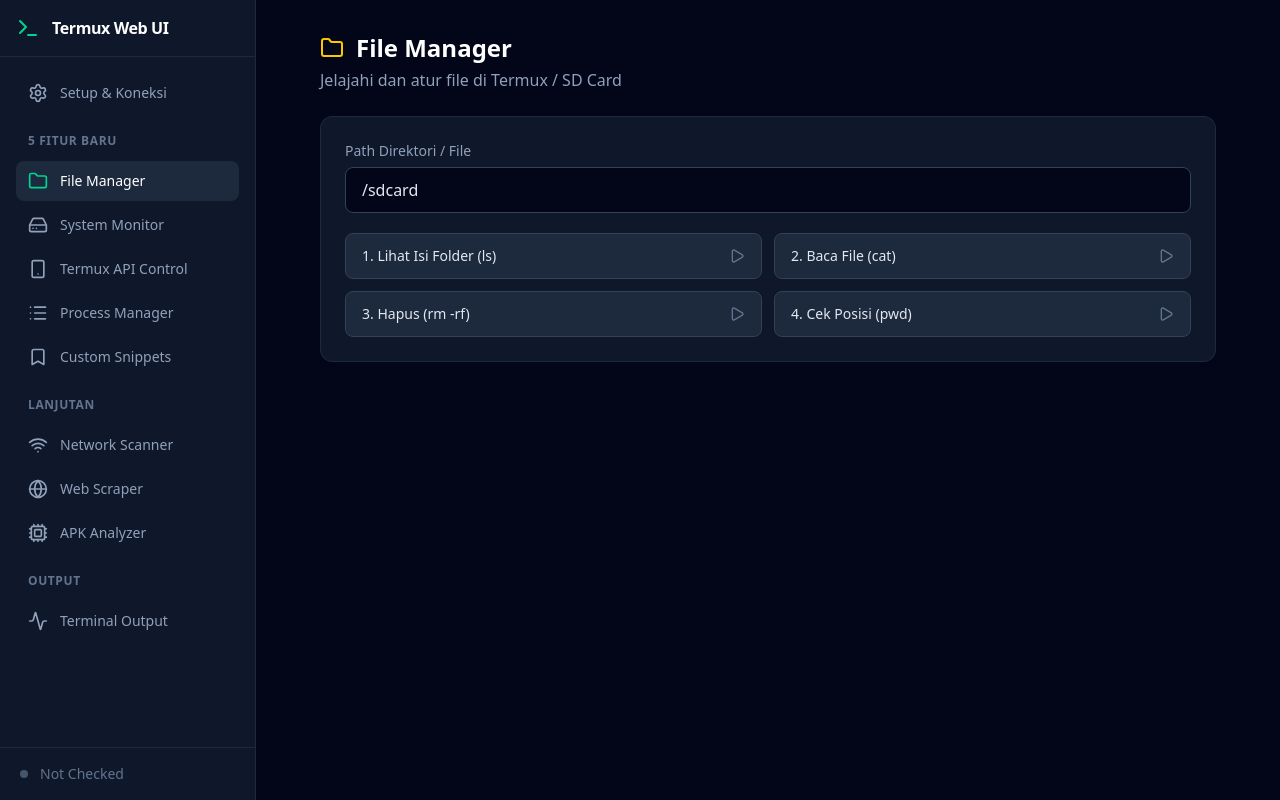
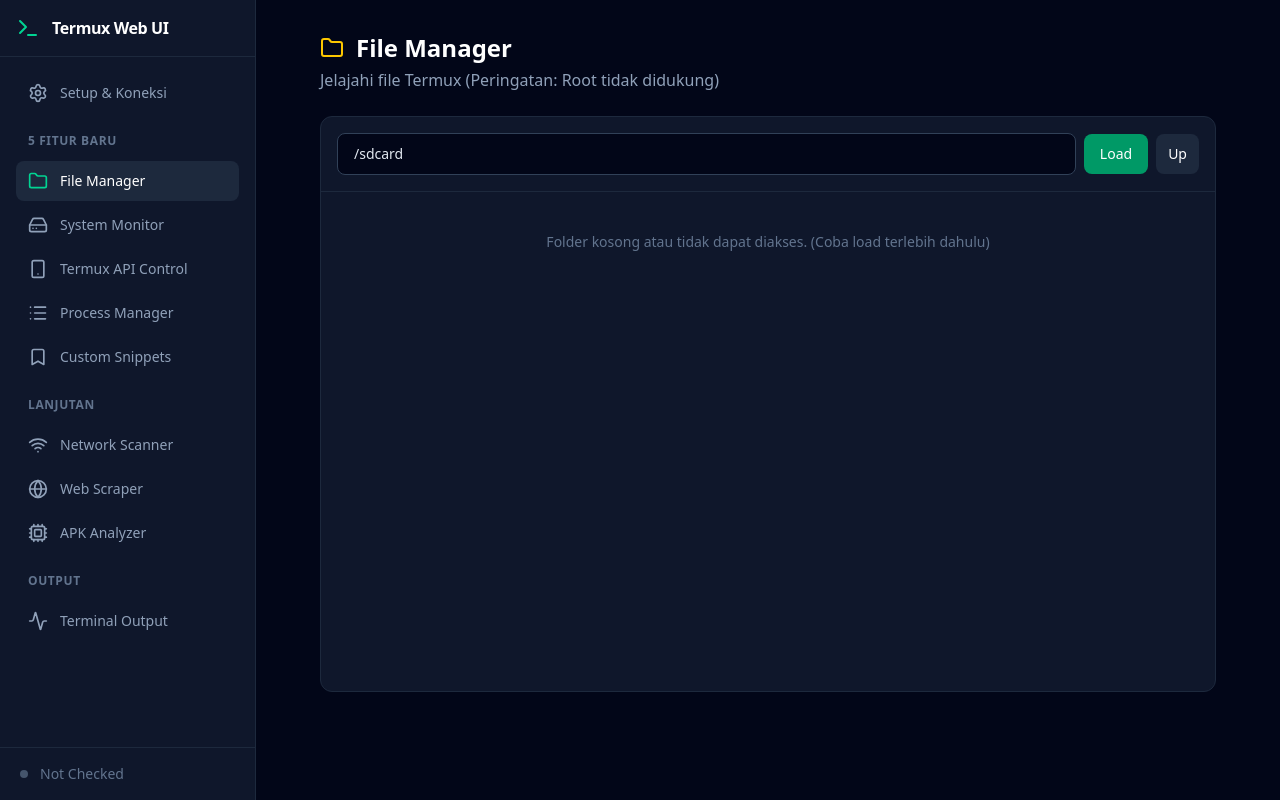
Before and after one commit to 2026musik-code/sr, a React (Vite) app: page / in a window 1280 px wide. Both pictures are taken after a click on the button "File Manager". Built offline with nearby package versions, Linux system fonts and the light colour scheme.

Commit message:
feat: add directory navigation support
Implement file system exploration by adding state management for file lists and a new function to fetch and parse directory contents via shell commands.

```diff
--- a/src/App.tsx
+++ b/src/App.tsx
@@ -134,6 +134,10 @@
     try { return JSON.parse(localStorage.getItem('termux_snippets') || '[]'); } catch { return []; }
   });
 
+  const [fileList, setFileList] = useState<{name: string, isDir: boolean}[]>([]);
+  const [fileLoading, setFileLoading] = useState(false);
+  const [currentPathDisplay, setCurrentPathDisplay] = useState('/sdcard');
+
   useEffect(() => {
     localStorage.setItem('termux_snippets', JSON.stringify(snippets));
   }, [snippets]);
@@ -211,6 +215,45 @@
     } catch (e: any) {
       setTerminalOutput(`> Failed to send command to Termux.\n> Error: ${e.message}`);
     }
+  };
+
+  const loadDirectory = async (targetPath: string) => {
+    if (!isConnected || !apiUrl) return;
+    setFileLoading(true);
+    setCurrentPathDisplay(targetPath);
+    setFilePath(targetPath);
+
+    try {
+      const url = new URL(apiUrl);
+      const res = await fetch(`${url.origin}/api/execute`, {
+        method: 'POST',
+        headers: { 'Content-Type': 'application/json' },
+        body: JSON.stringify({ command: `ls -1pa "${targetPath}"` })
+      });
+      const data = await res.json();
+      if (!data.error) {
+        const lines = data.output.split('\n').filter((l:string) => l.trim().length > 0 && l !== './' && l !== '../');
+        const parsedList = lines.map((line: string) => {
+          const isDir = line.endsWith('/');
+          const name = isDir ? line.slice(0, -1) : line;
+          return { name, isDir };
+        });
+
+        parsedList.sort((a, b) => {
+          if (a.isDir && !b.isDir) return -1;
+          if (!a.isDir && b.isDir) return 1;
+          return a.name.localeCompare(b.name);
+        });
+
+        setFileList(parsedList);
+      } else {
+         setTerminalOutput(`> Error opening ${targetPath}\n${data.error}`);
+         setActiveTab('terminal');
+      }
+    } catch (e: any) {
+      console.error("Load directory fail", e);
+    }
+    setFileLoading(false);
   };
 
   const copyScript = async () => {
@@ -372,21 +415,59 @@
 
             {/* FILE MANAGER TAB */}
             {activeTab === 'files' && (
-              <div className="space-y-6 fade-in">
-                <Header title="File Manager" desc="Jelajahi dan atur file di Termux / SD Card" icon={<Folder className="text-yellow-400"/>} />
-                <div className="bg-slate-900 border border-slate-800 rounded-xl p-6 space-y-5">
-                  <div>
-                    <label className="block text-sm text-slate-400 mb-1.5">Path Direktori / File</label>
+              <div className="space-y-6 fade-in h-[calc(100vh-140px)] flex flex-col">
+                <Header title="File Manager" desc="Jelajahi file Termux (Peringatan: Root tidak didukung)" icon={<Folder className="text-yellow-400"/>} />
+                <div className="bg-slate-900 border border-slate-800 rounded-xl flex-1 flex flex-col min-h-0">
+                  <div className="p-4 border-b border-slate-800 flex gap-2 items-center shrink-0">
                     <input
                       type="text" value={filePath} onChange={(e) => setFilePath(e.target.value)}
-                      className="w-full bg-slate-950 border border-slate-700 rounded-lg px-4 py-2.5 text-slate-200 focus:outline-none focus:ring-1 focus:ring-yellow-500"
+                      onKeyDown={(e) => e.key === 'Enter' && loadDirectory(filePath)}
+                      className="flex-1 bg-slate-950 border border-slate-700 rounded-lg px-4 py-2.5 text-slate-200 text-sm focus:outline-none focus:ring-1 focus:ring-yellow-500"
                     />
+                    <button onClick={() => loadDirectory(filePath)} className="bg-emerald-600 hover:bg-emerald-500 text-white px-4 py-2.5 rounded-lg text-sm font-medium transition cursor-pointer">
+                      Load
+                    </button>
+                    <button
+                      onClick={() => {
+                         const parent = currentPathDisplay.split('/').slice(0, -1).join('/') || '/';
+                         loadDirectory(parent);
+                      }}
+                      className="bg-slate-800 hover:bg-slate-700 text-white px-3 py-2.5 rounded-lg text-sm transition cursor-pointer">
+                      Up
+                    </button>
                   </div>
-                  <div className="grid grid-cols-1 sm:grid-cols-2 gap-3">
-                    <ActionBtn onClick={() => executeCommand(`ls -la ${filePath}`, 'List Files')} label="1. Lihat Isi Folder (ls)" />
-                    <ActionBtn onClick={() => executeCommand(`cat ${filePath}`, 'Read File')} label="2. Baca File (cat)" />
-                    <ActionBtn onClick={() => executeCommand(`rm -rf ${filePath}`, 'Delete Item')} label="3. Hapus (rm -rf)" />
-                    <ActionBtn onClick={() => executeCommand(`pwd`, 'Print Working Dir')} label="4. Cek Posisi (pwd)" />
+
+                  <div className="flex-1 overflow-y-auto p-2">
+                    {fileLoading ? (
+                      <div className="flex items-center justify-center h-full text-slate-500 text-sm">
+                        <Activity className="w-5 h-5 animate-spin mr-2"/> Memuat direktori...
+                      </div>
+                    ) : (
+                      fileList.length === 0 ? (
+                        <div className="flex items-center justify-center p-8 text-slate-500 text-sm">Folder kosong atau tidak dapat diakses. (Coba load terlebih dahulu)</div>
+                      ) : (
+                        <ul className="space-y-1">
+                          {fileList.map((f, i) => (
+                            <li key={i} className="group flex items-center justify-between p-2.5 hover:bg-slate-800/50 rounded-lg cursor-pointer transition"
+                                onClick={() => {
+                                   if(f.isDir) {
+                                     const newPath = currentPathDisplay.endsWith('/') ? `${currentPathDisplay}${f.name}` : `${currentPathDisplay}/${f.name}`;
+                                     loadDirectory(newPath);
+                                   }
+                                }}>
+                              <div className="flex items-center gap-3 overflow-hidden">
+                                {f.isDir ? <Folder fill="currentColor" className="w-5 h-5 text-yellow-500 shrink-0"/> : <FileText className="w-5 h-5 text-slate-400 shrink-0"/>}
+                                <span className={`text-sm truncate ${f.isDir ? 'text-slate-200 font-medium' : 'text-slate-400'}`}>{f.name}</span>
+                              </div>
+                              <div className="flex gap-2">
+                                 {!f.isDir && <button onClick={(e) => { e.stopPropagation(); executeCommand(`cat "${currentPathDisplay}/${f.name}"`, 'Read File'); }} className="pr-3 text-xs text-emerald-500 opacity-0 group-hover:opacity-100 transition">Baca</button>}
+                                 <button onClick={(e) => { e.stopPropagation(); executeCommand(`rm -rf "${currentPathDisplay}/${f.name}"`, 'Delete'); }} className="pr-3 text-xs text-rose-500 opacity-0 group-hover:opacity-100 transition">Hapus</button>
+                              </div>
+                            </li>
+                          ))}
+                        </ul>
+                      )
+                    )}
                   </div>
                 </div>
               </div>
```
